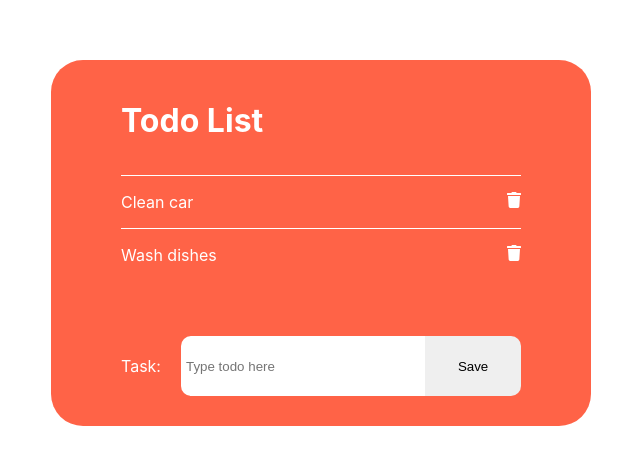
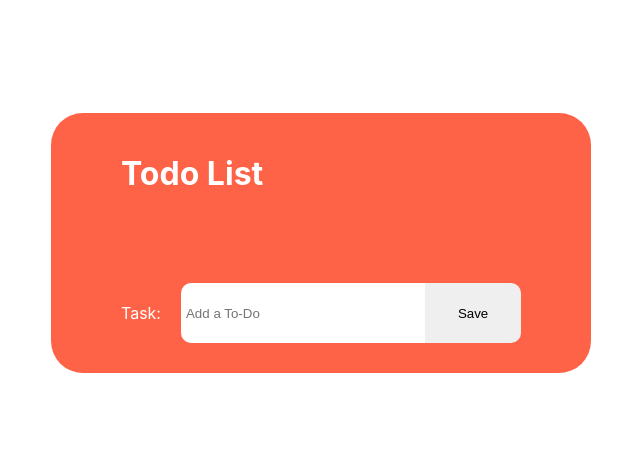
Before and after one commit to derekwidmer/TodoList, a React (Create React App) app: page / in a window 1280 px wide. Shown: the part 137-602 px from the top of the page, without its empty margins (319-959 px from the left). Built offline with nearby package versions, Linux system fonts and the light colour scheme.

Commit message:
Removed example values

```diff
--- a/src/NewTodoForm.js
+++ b/src/NewTodoForm.js
@@ -21,7 +21,7 @@ class NewTodoForm extends Component {
         return (
             <form className="NewTodoForm" onSubmit={this.handleSubmit}>
                 <label htmlFor="task">Task:</label>
-                <input onChange={this.handleChange} name="task" id="task" placeholder="Type todo here" value={this.state.task}></input>
+                <input onChange={this.handleChange} name="task" id="task" placeholder="Add a To-Do" value={this.state.task}></input>
                 <button>Save</button>
             </form>
         )
--- a/src/TodoList.js
+++ b/src/TodoList.js
@@ -9,13 +9,11 @@ class TodoList extends Component {
     constructor(props) {
         super(props);
         this.state = {
-            items: [
-                { task: "Clean car", id: uuidv4() },
-                { task: "Wash dishes", id: uuidv4() }
-            ]
+            items: []
         }
         this.addItem = this.addItem.bind(this)
     }
+
     addItem(item) {
         let newItem = { ...item, id: uuidv4() }
         this.setState(state => {
@@ -23,12 +21,14 @@ class TodoList extends Component {
             return { items: newItems }
         })
     }
+
     removeItem(id) {
         console.log('Remove item called')
         this.setState(state => {
             return { items: state.items.filter(item => item.id !== id) }
         })
     }
+
     render() {
         return (
             <div className="TodoList">
```
